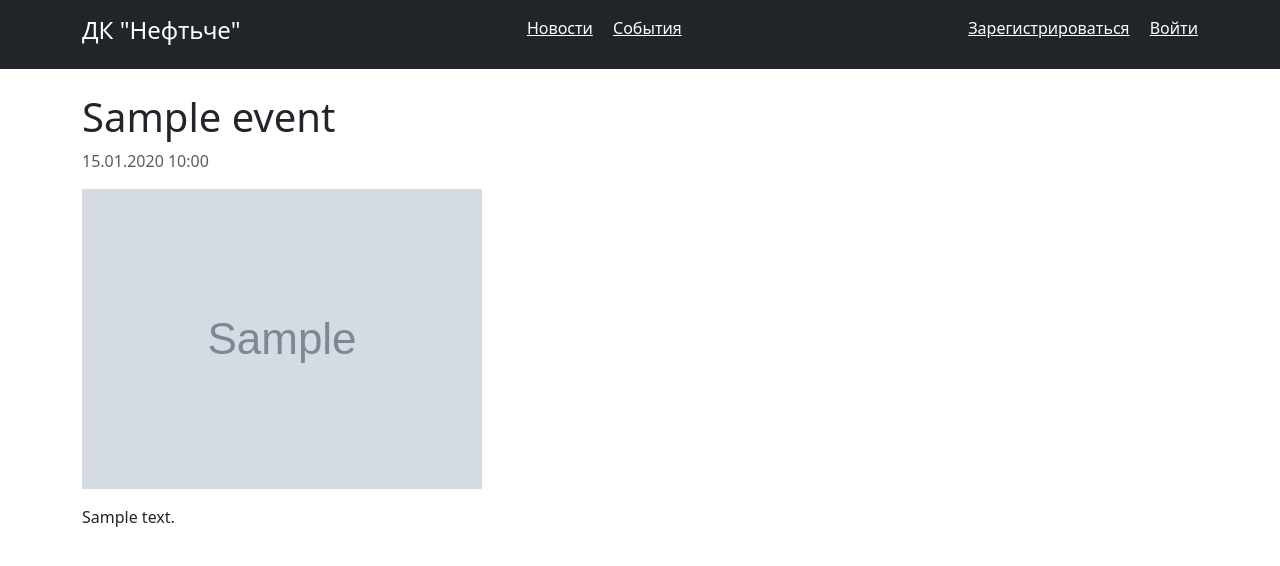
After one commit to Arc3228/dk, a Django app: template PythonProject1/neftche/main/templates/main/events_detail.html in a window 1280 px wide. The commit adds this page. Shown: the top 566 px of the page. Run offline with Django 5.2, Linux system fonts and the light colour scheme; data comes from the database, SQL or seed files in the repository; both versions use the stored data as it was after the commit; tables that the repository leaves empty hold one stand-in row (values such as "Sample post"); the template is opened without the code that fills it: values that come from a table or form of the project are taken from there, most other values are stand-ins (such as "Sample title", 1, 10 or a date in 2020); grey boxes marked "Sample" are stand-in pictures.

```diff
--- a/PythonProject1/neftche/main/templates/main/base.html
+++ b/PythonProject1/neftche/main/templates/main/base.html
@@ -18,7 +18,7 @@
             <nav>
                 {% if user.is_authenticated %}
                 <form action="{% url 'logout' %}" method="post">
-                    {% csrf_token %}
+                {% csrf_token %}
                     <button type="submit">Выйти</button>
                 </form>
                 {% else %}
--- /dev/null
+++ b/PythonProject1/neftche/main/templates/main/events_detail.html
@@ -0,0 +1,13 @@
+{% extends 'main/base.html' %}
+{% block title %}{{ news.title }} - Нефтьче{% endblock %}
+{% block content %}
+<h1>{{ events.title }}</h1>
+<p class="text-muted">{{ events.pub_date|date:"d.m.Y H:i" }}</p>
+{% if events.image %}<img src="{{ events.image.url }}" class="img-fluid mb-3">{% endif %}
+<div>{{ events.content|linebreaks }}</div>
+
+{% if user.is_superuser %}
+    <a href="{% url 'events_edit' events.id %}" class="">Редактировать</a>
+    <a href="{% url 'events_delete' events.id %}" class="">Удалить</a>
+{% endif %}
+{% endblock %}
--- a/PythonProject1/neftche/main/templates/main/home.html
+++ b/PythonProject1/neftche/main/templates/main/home.html
@@ -1,6 +1,7 @@
 {% extends 'main/base.html' %}
 {% block content %}
 <h1 class="text-center">Добро пожаловать в ДК "Нефтьче"</h1>
+<h2 class="text-center">Добро пожаловать в ДК "Нефтьче"</h2>
 <div class="row">
     {% for news in latest_news %}
     <div class="col-md-4">
```
Also changed, not shown: PythonProject1/neftche/main/templates/auth/register.html (+22 -0 lines), PythonProject1/neftche/db.sqlite3, PythonProject1/neftche/news_images/sign-up2_5a1Fc8M.png (added).
